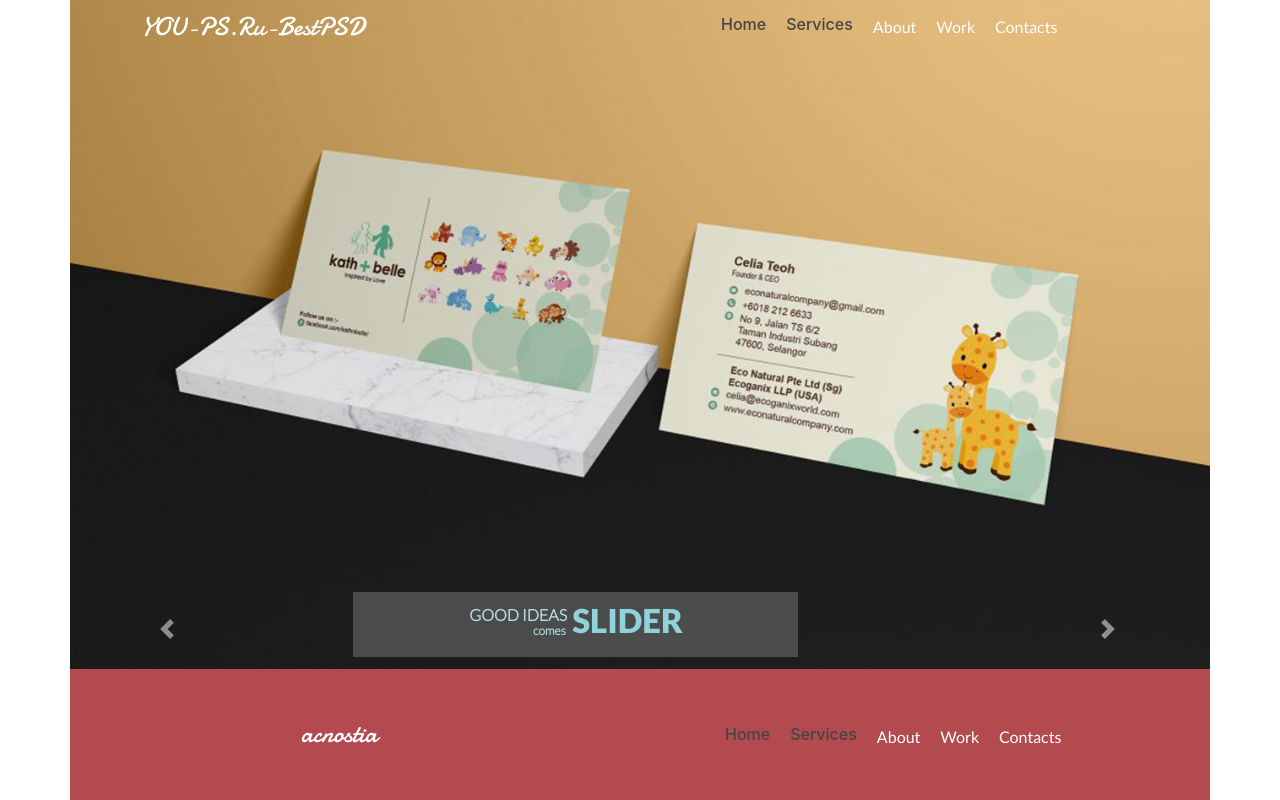
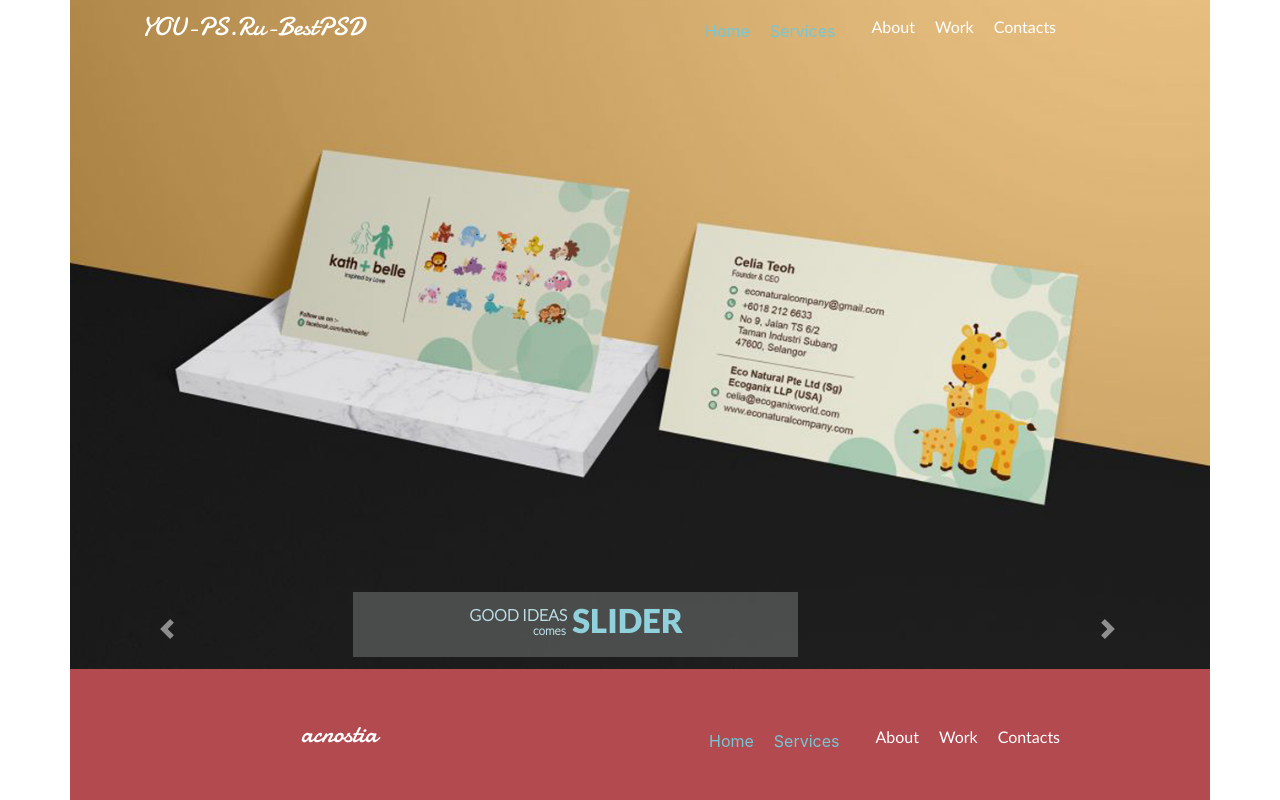
Before and after one commit to StasMironenko/StasMironenko.github.io, a plain HTML site: page index.html in a window 1280 px wide. Shown: the top 800 px of the page. Drawn offline with nearby package versions, Linux system fonts and the light colour scheme.

Commit message:
Update index.html

```diff
--- a/index.html
+++ b/index.html
@@ -34,8 +34,8 @@
 														</div>
 														<div class="col-md directory1"           >
 															<ul>
-																<li><h6 href="#home">Home</h6></li>
-																<li><h6 href="#services">Services</h6></li>
+																<li><span href="#home">Home</span></li>
+																<li><span href="#services">Services</span></li>
 																<li><a href="#about">About</a></li>
 																<li><a href="#work">Work</a></li>
 																<li><a href="#contacts">Contacts</a></li>
@@ -77,8 +77,8 @@
 																		<div class="col-md directory2">
 																			<div class="menu">
 																				<ul>
-																					<li><h6 href="#home">Home</h6></li>
-																					<li><h6 href="#services">Services</h6></li>
+																					<li><span href="#home">Home</span></li>
+																					<li><span href="#services">Services</span></li>
 																					<li><a href="#about">About</a></li>
 																					<li><a href="#work">Work</a></li>
 																					<li><a href="#contacts">Contacts</a></li>
```
